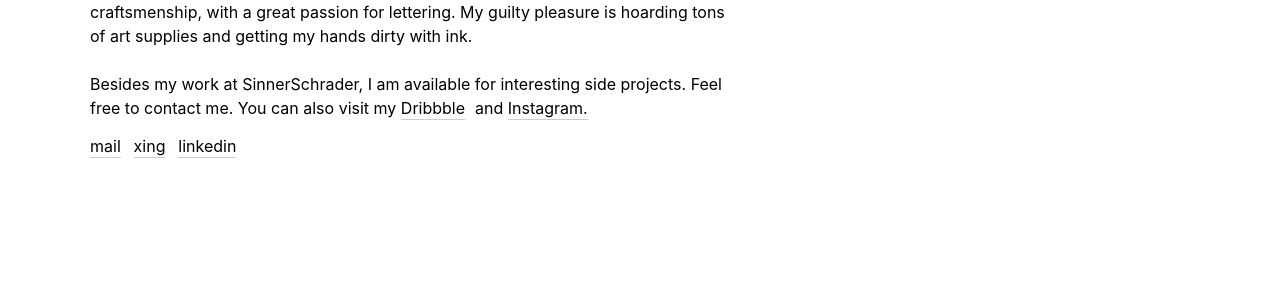
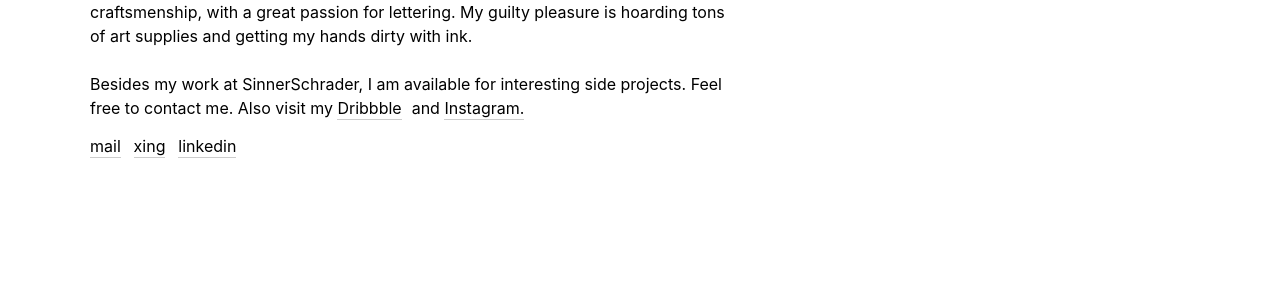
Before and after one commit to timfeuring/Portfolio, a Jekyll site: the page built from index.md, in a window 1280 px wide and 900 px high, scrolled down 321 px. Shown: the part 186-477 px from the top of the window. Built offline with Jekyll 4.4.1, drawn with Linux system fonts in a browser that asks for light colours.

Commit message:
intro-text dribbble + insta

```diff
--- a/_includes/intro.html
+++ b/_includes/intro.html
@@ -9,7 +9,7 @@
 
             <br>
             <br>
-            Besides my work at SinnerSchrader, I am available for interesting side projects. Feel free to contact me. You can also visit my <a class="about__contact-links underline" href="https://dribbble.com/TFeuring" target="_blank">Dribbble</a>and <a class="about__contact-links underline" href="https://www.instagram.com/feuarrr/" target="_blank">Instagram.</a>
+            Besides my work at SinnerSchrader, I am available for interesting side projects. Feel free to contact me. Also visit my <a class="about__contact-links underline" href="https://dribbble.com/TFeuring" target="_blank">Dribbble</a>and <a class="about__contact-links underline" href="https://www.instagram.com/feuarrr/" target="_blank">Instagram.</a>
         </p>
         <a class="about__contact-links underline" href="mailto:feuring.tim@gmail.com" target="_blank">mail</a>
         <a class="about__contact-links underline" href="https://www.xing.com/profile/Tim_Feuring3/cv" target="_blank">xing</a>
```
